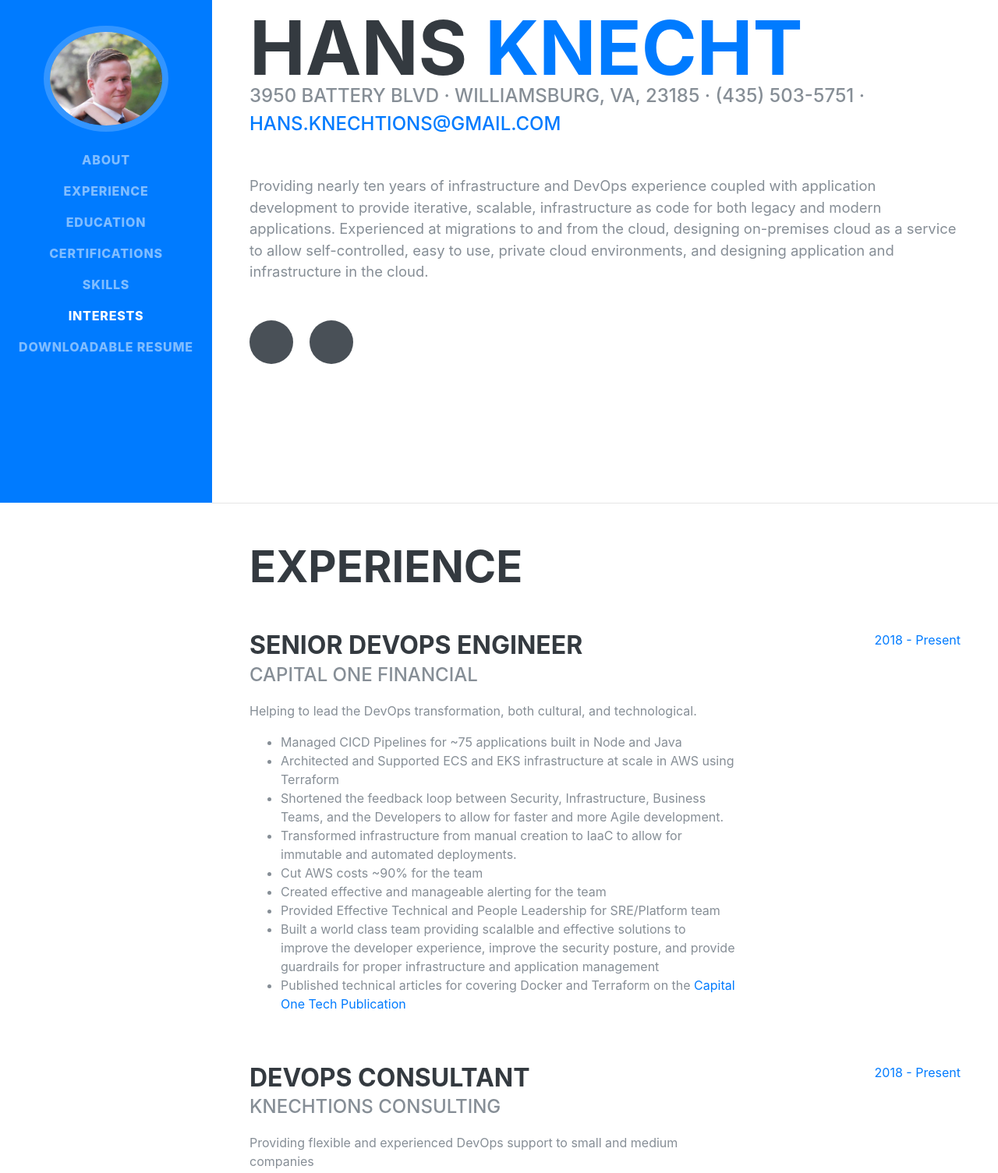
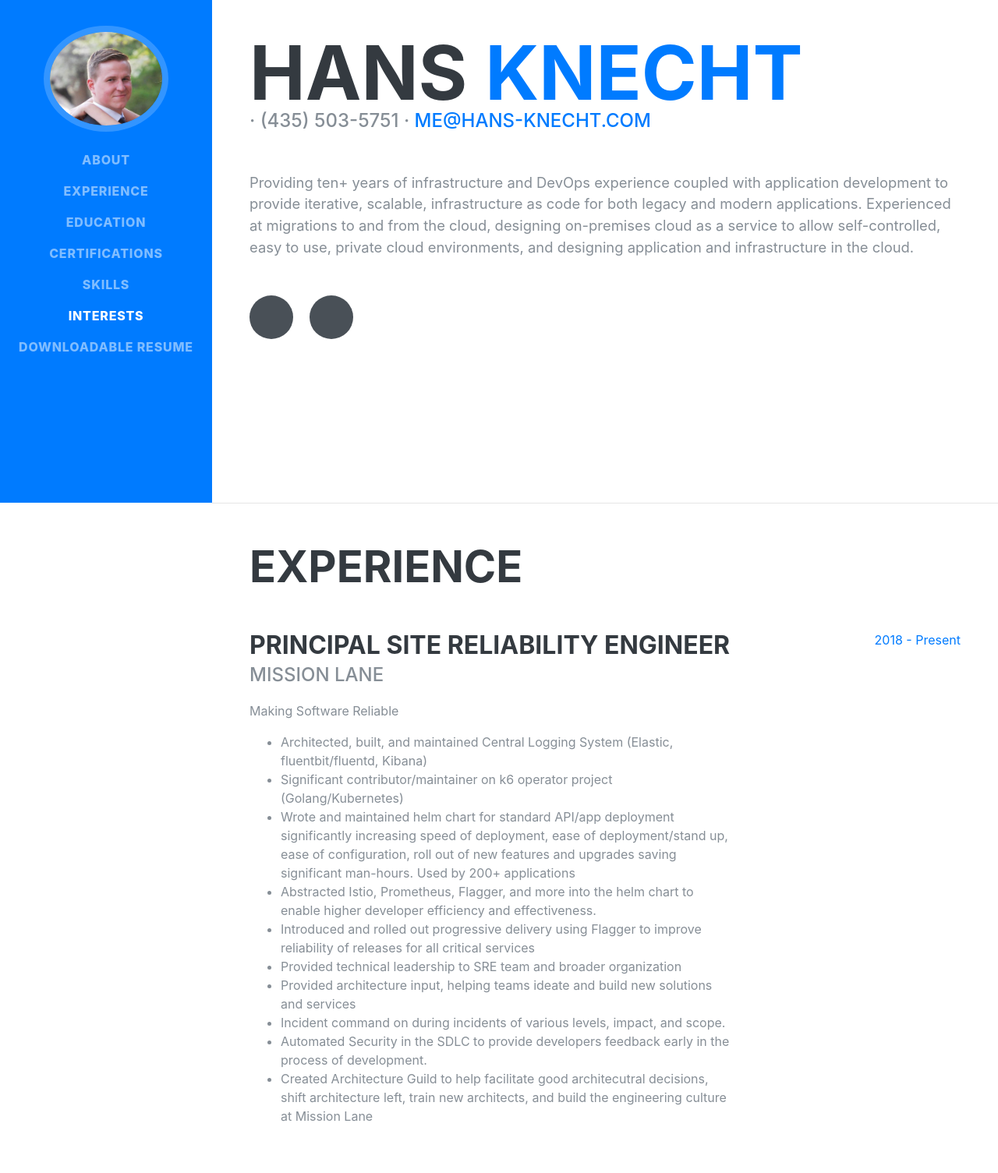
Before and after one commit to knechtionscoding/resume, a website: page index.html in a window 1280 px wide. Shown: the part 155-1660 px from the top of the page at 78% size. Drawn offline with nearby package versions, Linux system fonts and the light colour scheme; files that its build step writes are made by us from their sources; some icons are missing; a web font is replaced by a local one.

Commit message:
feat: update packages

```diff
--- a/index.html
+++ b/index.html
@@ -34,7 +34,8 @@
         <img class="img-fluid img-profile rounded-circle mx-auto mb-2" src="img/profile.jpg" alt="">
       </span>
     </a>
-      <button class="navbar-toggler" type="button" data-toggle="collapse" data-target="#navbarSupportedContent" aria-controls="navbarSupportedContent" aria-expanded="false" aria-label="Toggle navigation">
+    <button class="navbar-toggler" type="button" data-toggle="collapse" data-target="#navbarSupportedContent"
+      aria-controls="navbarSupportedContent" aria-expanded="false" aria-label="Toggle navigation">
       <span class="navbar-toggler-icon"></span>
     </button>
     <div class="collapse navbar-collapse" id="navbarSupportedContent">
@@ -71,11 +72,14 @@
         <h1 class="mb-0">Hans
           <span class="text-primary">Knecht</span>
         </h1>
-          <div class="subheading mb-5">3950 Battery Blvd · Williamsburg, VA, 23185 · (435) 503-5751 ·
-            <a href="mailto:hans.knechtions@gmail.com">HANS.KNECHTIONS@GMAIL.COM</a>
+        <div class="subheading mb-5">· (435) 503-5751 ·
+          <a href="mailto:me@hans-knecht.com">ME@HANS-KNECHT.COM</a>
         </div>
-          <p class="lead mb-5">Providing nearly ten years of infrastructure and DevOps experience coupled with application development to provide iterative, scalable, infrastructure as code for both legacy and modern applications.
-            Experienced at migrations to and from the cloud, designing on-premises cloud as a service to allow self-controlled, easy to use, private cloud environments, and designing application and infrastructure in the cloud.
+        <p class="lead mb-5">Providing ten+ years of infrastructure and DevOps experience coupled with application
+          development to provide iterative, scalable, infrastructure as code for both legacy and modern applications.
+          Experienced at migrations to and from the cloud, designing on-premises cloud as a service to allow
+          self-controlled, easy to use, private cloud environments, and designing application and infrastructure in the
+          cloud.
         </p>
         <div class="social-icons">
           <a href="https://www.linkedin.com/in/knechtions/">
@@ -96,19 +100,54 @@
 
         <div class="resume-item d-flex flex-column flex-md-row mb-5">
           <div class="resume-content mr-auto">
+            <h3 class="mb-0">Principal Site Reliability Engineer</h3>
+            <div class="subheading mb-3">Mission Lane</div>
+            <p>Making Software Reliable</p>
+            <ul>
+              <li> Architected, built, and maintained Central Logging System (Elastic, fluentbit/fluentd, Kibana) </li>
+              <li> Significant contributor/maintainer on k6 operator project (Golang/Kubernetes) </li>
+              <li> Wrote and maintained helm chart for standard API/app deployment significantly increasing speed of
+                deployment, ease of deployment/stand up, ease of configuration, roll out of new features and upgrades
+                saving significant man-hours. Used by 200+ applications </li>
+              <li> Abstracted Istio, Prometheus, Flagger, and more into the helm chart to enable higher developer
+                efficiency and effectiveness. </li>
+              <li> Introduced and rolled out progressive delivery using Flagger to improve reliability of releases for
+                all
+                critical services </li>
+              <li> Provided technical leadership to SRE team and broader organization </li>
+              <li> Provided architecture input, helping teams ideate and build new solutions and services </li>
+              <li> Incident command on during incidents of various levels, impact, and scope. </li>
+              <li> Automated Security in the SDLC to provide developers feedback early in the process of development.
+              </li>
+              <li>Created Architecture Guild to help facilitate good architecutral decisions, shift architecture left,
+                train new architects, and build the engineering culture at Mission Lane</li>
+            </ul>
+          </div>
+          <div class="resume-date text-md-right">
+            <span class="text-primary">2018 - Present</span>
+          </div>
+        </div>
+
+        <div class="resume-item d-flex flex-column flex-md-row mb-5">
+          <div class="resume-content mr-auto">
             <h3 class="mb-0">Senior DevOps Engineer</h3>
             <div class="subheading mb-3">Capital One Financial</div>
             <p>Helping to lead the DevOps transformation, both cultural, and technological.</p>
             <ul>
               <li>Managed CICD Pipelines for ~75 applications built in Node and Java</li>
               <li>Architected and Supported ECS and EKS infrastructure at scale in AWS using Terraform</li>
-                <li>Shortened the feedback loop between Security, Infrastructure, Business Teams, and the Developers to allow for faster and more Agile development.</li>
-                <li>Transformed infrastructure from manual creation to IaaC to allow for immutable and automated deployments.</li>
+              <li>Shortened the feedback loop between Security, Infrastructure, Business Teams, and the Developers to
+                allow for faster and more Agile development.</li>
+              <li>Transformed infrastructure from manual creation to IaaC to allow for immutable and automated
+                deployments.</li>
               <li>Cut AWS costs ~90% for the team</li>
               <li>Created effective and manageable alerting for the team</li>
               <li>Provided Effective Technical and People Leadership for SRE/Platform team</li>
-                <li>Built a world class team providing scalalble and effective solutions to improve the developer experience, improve the security posture, and provide guardrails for proper infrastructure and application management</li>
-                <li>Published technical articles for covering Docker and Terraform on the <a href="https://medium.com/capital-one-tech">Capital One Tech Publication</a></li>
+              <li>Built a world class team providing scalable and effective solutions to improve the developer
+                experience, improve the security posture, and provide guardrails for proper infrastructure and
+                application management</li>
+              <li>Published technical articles for covering Docker and Terraform on the <a
+                  href="https://medium.com/capital-one-tech">Capital One Tech Publication</a></li>
             </ul>
           </div>
           <div class="resume-date text-md-right">
@@ -125,8 +164,10 @@
               <li>Architected and Automated backup and DR solutions covering EFS, EC2, and RDS in AWS</li>
               <li>Managed AWS Policies, Config, and IAM, to bring into AWS Partnership Compliance</li>
               <li>Wrote and published security scalable scanning tools in python utilizing Prowler as the basis</li>
-                <li>Wrote and architected a multi-account scanning posture for security scans from a variety of tools from AWS and OSS</li>
-                <li>Integrated 3rd party Authentication into AWS (including writing and building wrappers around cli tooling for aws cli usage)</li>
+              <li>Wrote and architected a multi-account scanning posture for security scans from a variety of tools from
+                AWS and OSS</li>
+              <li>Integrated 3rd party Authentication into AWS (including writing and building wrappers around cli
+                tooling for aws cli usage)</li>
               <li>Managed multiple teams of DevOps engineers</li>
               <li>Managed Client expectations</li>
             </ul>
@@ -142,10 +183,14 @@
             <div class="subheading mb-3">Kinsale Insurance</div>
             <p>Lead DevOps transformation to change culture and make everyone's lives easier.</p>
             <ul>
-                <li>Created Bamboo Pipelines that allowed for instant rollout after automated testing, quality gates, and approvals.</li>
-                <li>Improved Site Resiliency by changing application installation from manual to automatic to allow for drastically shortened TTR</li>
-                <li>Helped connect efficiency applications to allow for more efficient information gathering and analysis by developers and business.</li>
-                <li>Created a scalable Centralized Logging Solution using GrayLog that allows for secure and easy log aggregation.</li>
+              <li>Created Bamboo Pipelines that allowed for instant rollout after automated testing, quality gates, and
+                approvals.</li>
+              <li>Improved Site Resiliency by changing application installation from manual to automatic to allow for
+                drastically shortened TTR</li>
+              <li>Helped connect efficiency applications to allow for more efficient information gathering and analysis
+                by developers and business.</li>
+              <li>Created a scalable Centralized Logging Solution using GrayLog that allows for secure and easy log
+                aggregation.</li>
             </ul>
           </div>
           <div class="resume-date text-md-right">
@@ -157,15 +202,19 @@
           <div class="resume-content mr-auto">
             <h3 class="mb-0">Senior Systems Administrator</h3>
             <div class="subheading mb-3">Digital Harbor LLC</div>
-              <p>Led a team of 3 across multiple continents to provide IT, Cloud, and Virtualization expertise to the whole company.</p>
+            <p>Led a team of 3 across multiple continents to provide IT, Cloud, and Virtualization expertise to the
+              whole company.</p>
             <ul>
-                <li>Built and Architected HA Server Clusters using Proxmox VE (KVM) to move the company from 30 baremetal servers and to scale to 280+ VMs</li>
+              <li>Built and Architected HA Server Clusters using Proxmox VE (KVM) to move the company from 30 baremetal
+                servers and to scale to 280+ VMs</li>
               <li>Built and Maintained XEN, VMWare, and RHEL Hypervisors for testing and lab environments</li>
-                <li>Built and Architected a Backup and DR for all business-critical data to ensure four nines  uptime</li>
-                <li>Built and Maintained an AD System across locations and integrated into applications for single sign-on</li>
+              <li>Built and Architected a Backup and DR for all business-critical data to ensure four nines uptime</li>
+              <li>Built and Maintained an AD System across locations and integrated into applications for single sign-on
+              </li>
               <li>In charge of ensuring regulatory Compliance for HIPAA and FISMA</li>
               <li>Configured DLP for HIPAA, PII and PIA on both Firewalls and Endpoints</li>
-                <li>Managed AWS team for infrastructure side (2 people). Site-Site VPNs, AMIs, VPCs, networking and orchestration</li>
+              <li>Managed AWS team for infrastructure side (2 people). Site-Site VPNs, AMIs, VPCs, networking and
+                orchestration</li>
             </ul>
 
           </div>
@@ -183,12 +232,17 @@
               <li>Helped worked to maintain and improve AWS infrastructure architecture.</li>
               <li>Setup Splunk Sys Log aggregation software for system monitoring</li>
               <li>Created a MediaWiki for internal documentation</li>
-                <li>Set up and configured Chef and Ansible for deployment automation of both applications and OS configuration Management</li>
+              <li>Set up and configured Chef and Ansible for deployment automation of both applications and OS
+                configuration Management</li>
               <li>Setup status pages for services, outages and workflows using JavaScript, python, PHP, HTML, CSS</li>
-                <li>Setup and installed SCCM to automate server and workstation deployments, configure and update workstations, monitoring, and controlling EndPoint protection</li>
-                <li>Configured and managed Zabbix, Trend Micro, ShadowProtect, CarbonBlack, JIRA (tomcat) and Confluence.</li>
+              <li>Setup and installed SCCM to automate server and workstation deployments, configure and update
+                workstations, monitoring, and controlling EndPoint protection</li>
+              <li>Configured and managed Zabbix, Trend Micro, ShadowProtect, CarbonBlack, JIRA (tomcat) and Confluence.
+              </li>
               <li>Created and maintained HA Hyper-V Servers using Storageless and shared storage clusters</li>
-                <li>Developed and maintained three internal sites using apache and Nginx to do reporting, onboarding, and alert generation. Configured them inside a virtual environment to be able to fail over to a new hypervisor</li>
+              <li>Developed and maintained three internal sites using apache and Nginx to do reporting, onboarding, and
+                alert generation. Configured them inside a virtual environment to be able to fail over to a new
+                hypervisor</li>
               <li>Managed Ubuntu and Debian VMs for internal tools and websites (300 users)</li>
             </ul>
           </div>
@@ -206,7 +260,8 @@
               <li>Provided general troubleshooting and helpdesk support</li>
               <li>Provided AD and Exchange Administration and support</li>
               <li>Provided Network Monitoring and troubleshooting</li>
-                <li>Created automation PowerShell scripts for the offboarding process and simple databases for reporting tools</li>
+              <li>Created automation PowerShell scripts for the offboarding process and simple databases for reporting
+                tools</li>
               <li>Managed Linux Server uptime and windows server uptime</li>
             </ul>
           </div>
@@ -227,8 +282,10 @@
               <li>Setup and Managed Printers</li>
               <li>Managed SMARTBoards</li>
               <li>Managed cell phones for remote users spread across a large geographic area</li>
-                <li>Designed and implemented new network and IT solutions to increase effectiveness 30% within the Main Office</li>
-                <li>Negotiated High-Value contracts to increase quality of work and decrease costs by 50,000$ annually</li>
+              <li>Designed and implemented new network and IT solutions to increase effectiveness 30% within the Main
+                Office</li>
+              <li>Negotiated High-Value contracts to increase quality of work and decrease costs by 50,000$ annually
+              </li>
             </ul>
           </div>
           <div class="resume-date text-md-right">
@@ -335,16 +392,20 @@
         <ul class="fa-ul mb-0">
           <li>
             <i class="fa-li fa fa-check"></i>
-              Scalable, Infrastructure as Code</li>
+            Scalable, Infrastructure as Code
+          </li>
           <li>
             <i class="fa-li fa fa-check"></i>
-              Site Reliability</li>
+            Site Reliability
+          </li>
           <li>
             <i class="fa-li fa fa-check"></i>
-              Cross Functional Teams</li>
+            Cross Functional Teams
+          </li>
           <li>
             <i class="fa-li fa fa-check"></i>
-              Agile Development &amp; Scrum</li>
+            Agile Development &amp; Scrum
+          </li>
         </ul>
       </div>
     </section>
@@ -354,8 +415,11 @@
     <section class="resume-section p-3 p-lg-5 d-flex flex-column" id="interests">
       <div class="my-auto">
         <h2 class="mb-5">Interests</h2>
-          <p>Apart from being a DevOps Engineer, I enjoy a variety of hobbies. In the winter, I am an avid skier and reader. During the warmer months, I enjoy free climbing, and kayaking.</p>
-          <p class="mb-0">When indoors, I follow a number of sci-fi and fantasy genre movies and television shows, I'm an avid gamer, and I spend a large amount of my free time exploring the latest technology advancements in the DevOps and Cloud world.</p>
+        <p>Apart from being a DevOps Engineer, I enjoy a variety of hobbies. In the winter, I am an avid skier and
+          reader. During the warmer months, I enjoy free climbing, and kayaking.</p>
+        <p class="mb-0">When indoors, I follow a number of sci-fi and fantasy genre movies and television shows, I'm an
+          avid gamer, and I spend a large amount of my free time exploring the latest technology advancements in the
+          DevOps and Cloud world.</p>
       </div>
     </section>
 
```
Also changed, not shown: css/resume.css (+5 -15 lines), gulpfile.js (+4 -4 lines), package.json (+4 -3 lines), css/resume.min.css, js/resume.min.js, 1 other file. Lines whose indentation alone changed are shown as unchanged.
